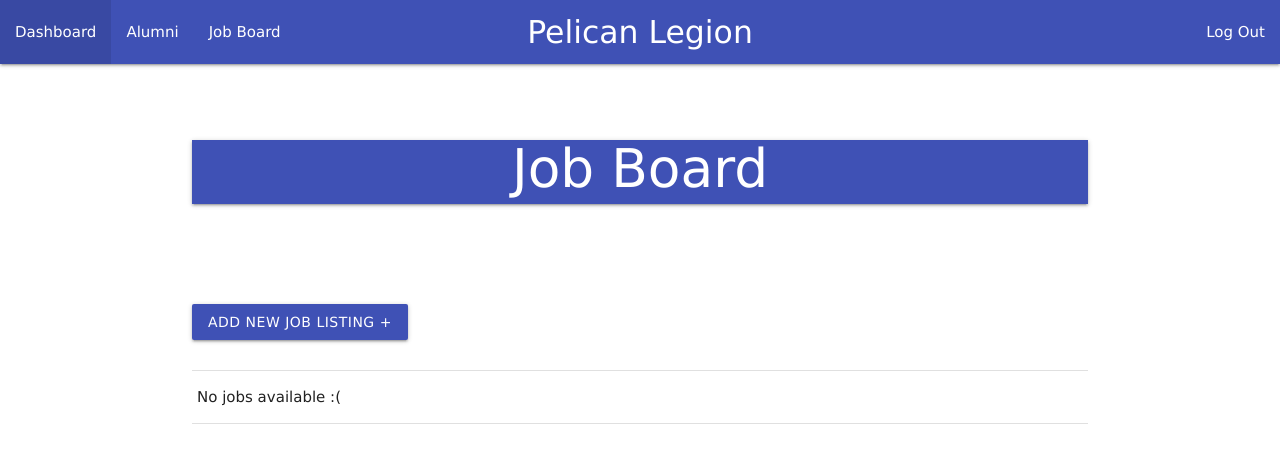
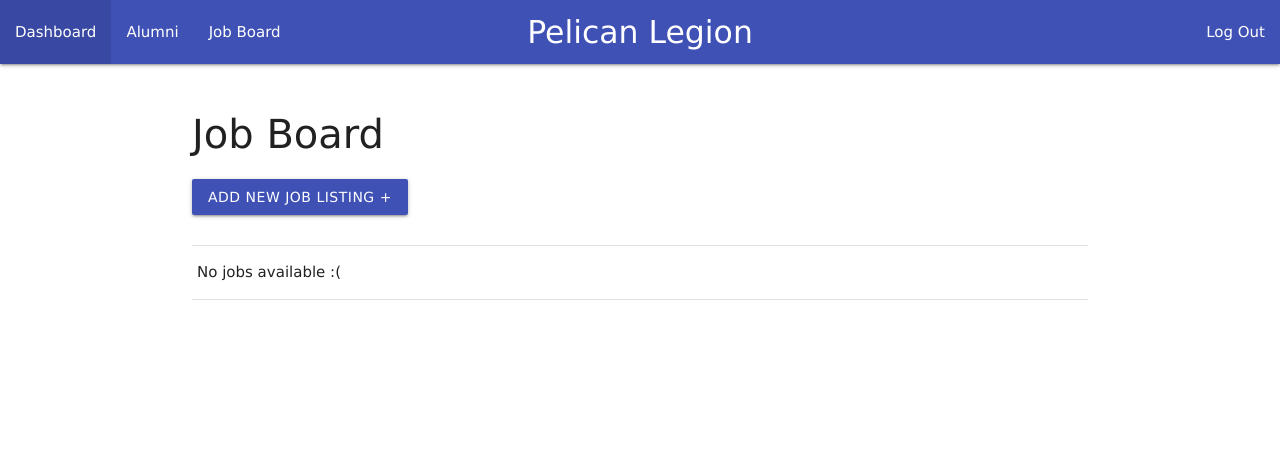
Before and after one commit to michelllle-liu/pelican-legion, a Flask app: page /jobs in a window 1280 px wide. Shown: the top 463 px of the page. Run offline with Flask 2, Linux system fonts and the light colour scheme; data that the repository does not hold is empty.

Commit message:
Edit header

```diff
--- a/App/static/style.css
+++ b/App/static/style.css
@@ -223,7 +223,7 @@ h4 {
 }
 
 .header{
-  font-size: 30px;
+  font-size: 40px;
   padding-bottom: 15px;
 }
 
--- a/App/templates/jobs.html
+++ b/App/templates/jobs.html
@@ -14,10 +14,8 @@ summary {
 
 </style>
 
-<div class="job-navbar">
-    <nav class="indigo" id="nav-job">
-        <h2 style="text-align:center">Job Board</h2>
-    </nav>
+<div class="header">
+    Job Board
 </div>
 
 <a href="/addjob" class="waves-effect waves-light indigo btn">Add New Job Listing +</a>
```
